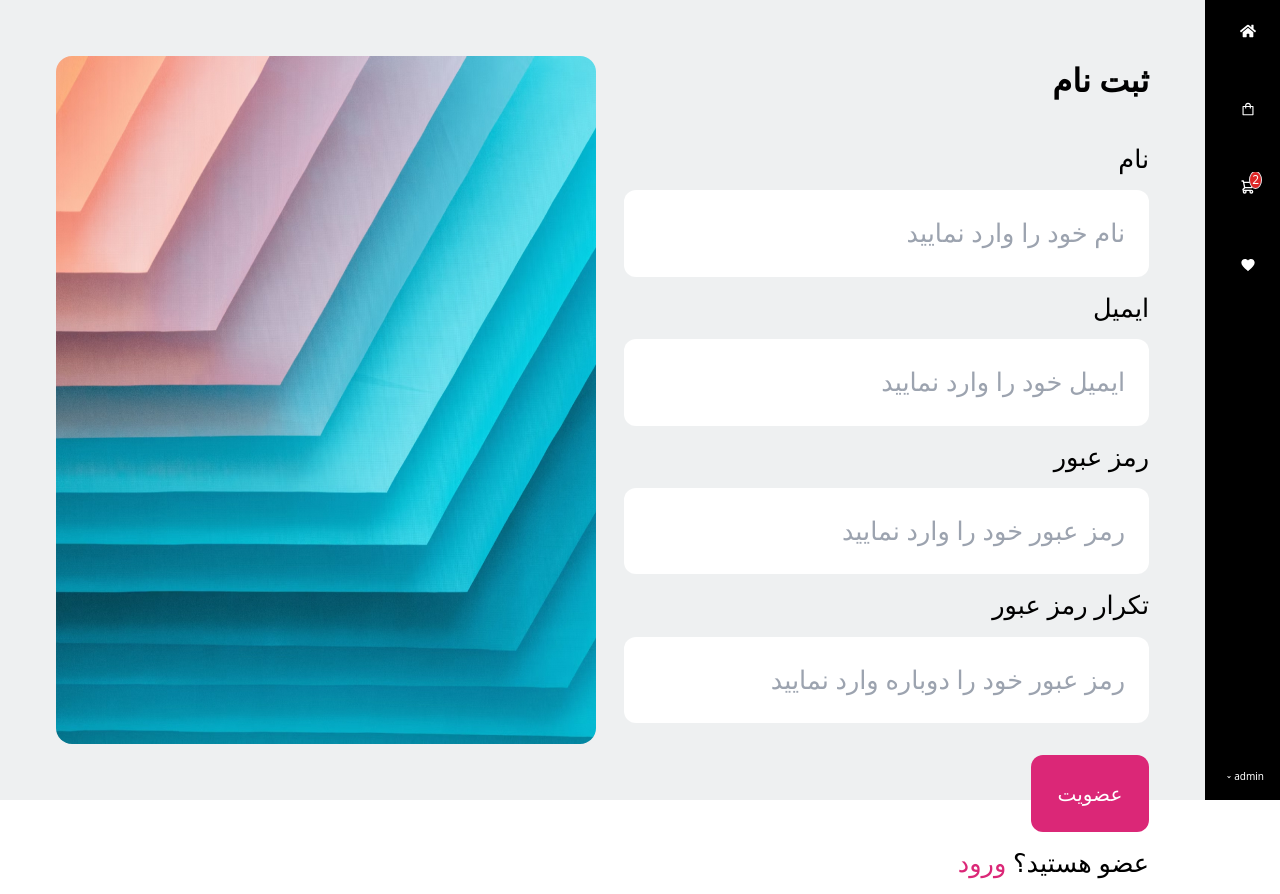
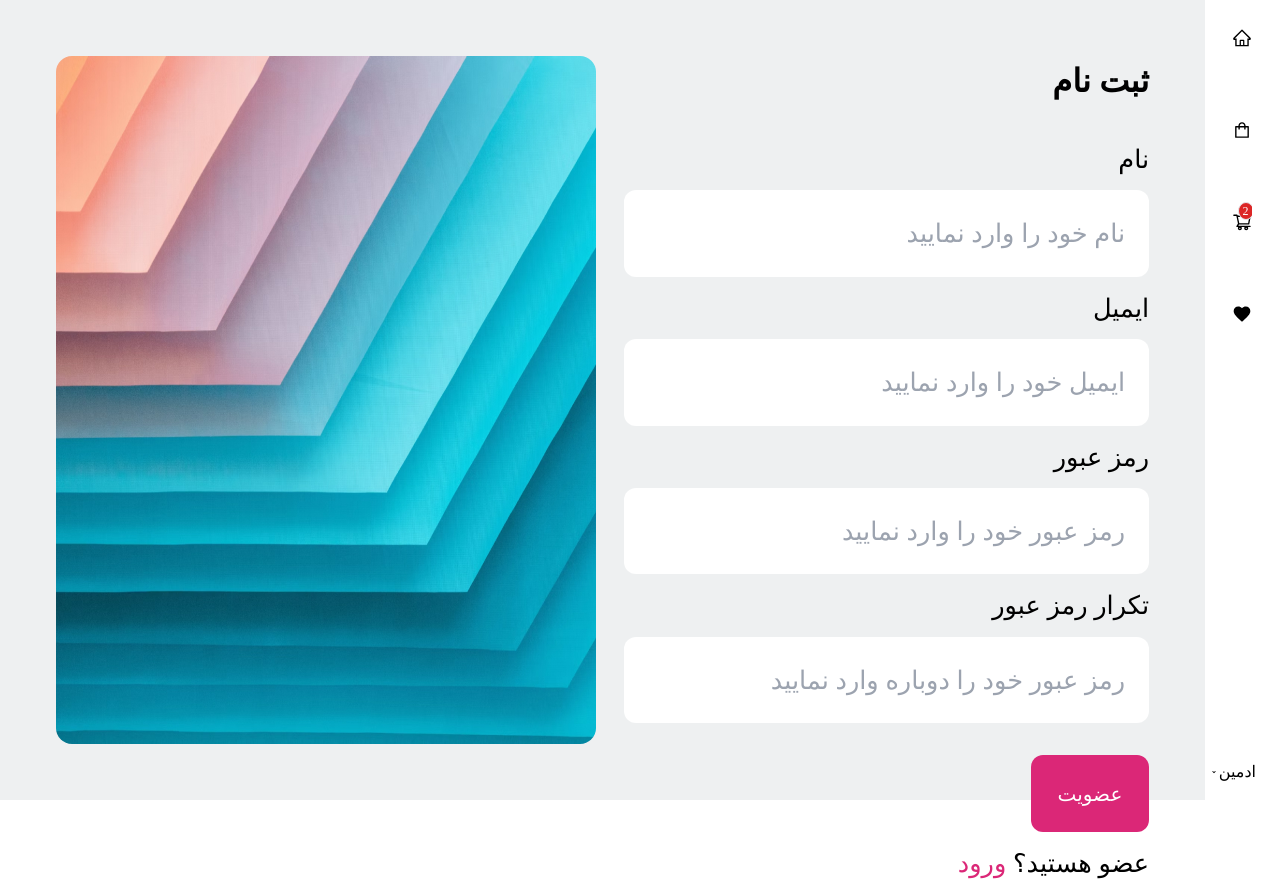
Before and after one commit to mahsanajafii/e-commerce, a React (Vite) app: page /register in a window 1280 px wide. Built offline with nearby package versions, Linux system fonts and the light colour scheme.

Commit message:
edit slidemenu

```diff
--- a/src/components/sidemenu/SideMenu.tsx
+++ b/src/components/sidemenu/SideMenu.tsx
@@ -1,46 +1,46 @@
 import { MdOutlinePersonAddAlt } from "react-icons/md";
-import DarkMode from "./../darkMode/DarkMode";
 import { IoEnterOutline } from "react-icons/io5";
 import { useState } from "react";
-import { FaHome } from "react-icons/fa";
-import { AiOutlineShopping } from "react-icons/ai";
-import { HiOutlineShoppingCart } from "react-icons/hi";
+import {
+  AiOutlineShopping,
+  AiOutlineHome,
+  AiOutlineShoppingCart,
+} from "react-icons/ai";
 import { RiArrowDropDownLine } from "react-icons/ri";
 import { MdFavorite } from "react-icons/md";
-import Sidebar from "./Sidebar";
+import Sidebar from "./slidebar/Sidebar";
 interface SlideListProps {
   icon: JSX.Element;
   name: string;
 }
 const sideMenuitems: SlideListProps[] = [
-  { icon: <FaHome />, name: "home" },
-  { icon: <AiOutlineShopping />, name: "store" },
-  { icon: <HiOutlineShoppingCart />, name: "Shopping cart" },
-  { icon: <MdFavorite />, name: "favorite" },
+  { icon: <AiOutlineHome size={20} />, name: "داشبورد" },
+  { icon: <AiOutlineShopping size={20} />, name: "فروشگاه" },
+  { icon: <AiOutlineShoppingCart size={20} />, name: "سبد خرید" },
+  { icon: <MdFavorite size={20} />, name: "علاقه مندی ها" },
 ];
 
 const SideMenu = () => {
   const [expanded, setExpanded] = useState<boolean>(false);
   const [isLogin] = useState<boolean>(true);
-  const [user] = useState<string>("admin");
+  const [user] = useState<string>("ادمین");
   const [countOfProduct] = useState<number>(2);
 
   return (
-
     <aside
-        className={`h-screen flex justify-between  bg-black text-white flex-col overflow-hidden  transition-all ${
-          expanded ? "w-[360px]" : "w-[80px]"
+      className={`h-screen font-Iran-Yekan flex justify-between  bg-base-menu  text-text-primary  flex-col overflow-hidden  transition-width duration-700 ease-in-out ${
+        expanded ? "w-[22.5rem]" : "w-[5rem]"
       }`}
       onClick={() => setExpanded(!expanded)}
     >
       <nav
-          className={`  overflow-x-hidden transition-all   pt-4 top-[20px] left-[654px]   text-right text-[16px]  flex  flex-col ${
-            expanded ? "w-[328px]" : "w-[80px]"
+        className={`  overflow-hidden justify-between items-center   top-5   text-right  transition-width duration-700 ease-in-out flex  flex-col ${
+          expanded ? "w-[20.5rem]" : "w-[5rem]"
         }`}
       >
         <ul
-            className={`flex flex-col px-4 gap-[48px]  overflow-hidden transition-all  rounded-sm  ${
-              expanded ? "w-[328px]" : "w-[80px]"
+          className={`flex flex-col  gap-12 pt-4  items-center justify-center overflow-hidden transition-width duration-700 ease-in-out  rounded-sm  ${
+            expanded ? "w-[20.5rem]" : "w-[5rem]"
           }`}
         >
           {sideMenuitems.map(
@@ -58,14 +58,9 @@ const SideMenu = () => {
         </ul>
       </nav>
       <div>
-          {expanded ? (
-            <div className=" mr-4 h-2 cursor-pointer mb-14 items-center w-2">
-              <DarkMode />
-            </div>
-          ) : null}
         {isLogin ? (
-            <div className="flex flex-row  justify-start items-center p-4">
-              <p>{user}</p>
+          <div className="flex flex-row  justify-start items-center px-6  pb-4">
+            <p className="text-[1rem] ">{user}</p>
             <button>
               <RiArrowDropDownLine />
             </button>
@@ -73,44 +68,43 @@ const SideMenu = () => {
         ) : (
           <div>
             <div
-                className={`flex pr-6 active:text-[#DB2777] hover:bg-red flex-row overflow-hidden gap-[5px] cursor-pointer h-[42px] items-center ${
-                  expanded ? "w-[328px]" : "w-[80px]"
+              className={`flex px-6  pb-4 active:text-[#DB2777] hover:bg-red flex-row overflow-hidden gap-[.6rem] cursor-pointer h-11 items-center ${
+                expanded ? "w-[20.5rem]" : "w-[5rem]"
               } `}
               onClick={() => setExpanded(!expanded)}
             >
               <span>
-                  <IoEnterOutline />
+                <IoEnterOutline size={20} />
               </span>
               <span
-                  className={`overflow-hidden ${
-                    expanded ? "w-[200px]" : "w-0"
+                className={`overflow-hidden text-[1rem]  transition-width duration-700 ease-in-out ${
+                  expanded ? "w-[20.5rem]" : "w-0"
                 }`}
               >
-                  Enter
+                ورود
               </span>
             </div>
             <div
-                className={`flex px-6  pb-4 active:text-[#DB2777] flex-row overflow-hidden gap-[10px] cursor-pointer h-[42px] items-center ${
-                  expanded ? "w-[328px]" : "w-[80px]"
+              className={`flex px-6  pb-4 active:text-[#DB2777] flex-row transition-width duration-700 ease-in-out overflow-hidden gap-[.6rem] cursor-pointer h-11 items-center ${
+                expanded ? "w-[20.5rem]" : "w-[5rem]"
               } `}
               onClick={() => setExpanded(!expanded)}
             >
               <span>
-                  <MdOutlinePersonAddAlt />
+                <MdOutlinePersonAddAlt size={20} />
               </span>
               <span
-                  className={`overflow-hidden ${
-                    expanded ? "w-[200px]" : "w-0"
+                className={`overflow-hidden text-[1rem]  transition-width duration-700 ease-in-out ${
+                  expanded ? "w-[20.5rem]" : "w-0"
                 }`}
               >
-                  register
+                ثبت نام
               </span>
             </div>
           </div>
         )}
       </div>
     </aside>
-
   );
 };
 export default SideMenu;
--- a/src/components/sidemenu/Sidebar.tsx
+++ /dev/null
@@ -1,39 +0,0 @@
-interface SlideProps {
-  icon: JSX.Element;
-  name: string;
-  expanded: boolean;
-  i: number;
-  countOfProduct: number;
-}
-const Sidebar: React.FC<SlideProps> = ({
-  name,
-  icon,
-  expanded,
-  countOfProduct,
-  i,
-}) => {
-  return (
-    <li
-      className={` flex  active:text-[#DB2777] px-2  hover:bg-[#DB277714] flex-row overflow-hidden rounded-[4px] gap-[5px] cursor-pointer h-full items-center ${
-        expanded ? "w-[328px]" : "w-[24px]"
-      } `}
-    >
-      {countOfProduct !== 0 && i === 2 ? (
-        <div className=" relative inline-block">
-          <span className="top-[-8px] right-[-6px]  text-white border rounded-[50%]  px-0.5 text-xs absolute bg-red-600">
-            {countOfProduct}
-          </span>
-          <span>{icon}</span>
-        </div>
-      ) : (
-        <span>{icon}</span>
-      )}
-
-      <span className={`overflow-hidden ${expanded ? "w-[200px]" : "w-0"}`}>
-        {name}
-      </span>
-    </li>
-  );
-};
-
-export default Sidebar;
--- /dev/null
+++ b/src/components/sidemenu/slidebar/Sidebar.tsx
@@ -0,0 +1,42 @@
+interface SlideProps {
+  icon: JSX.Element;
+  name: string;
+  expanded: boolean;
+  i: number;
+  countOfProduct: number;
+}
+const Sidebar: React.FC<SlideProps> = ({
+  name,
+  icon,
+  expanded,
+  countOfProduct,
+  i,
+}) => {
+  return (
+    <li
+      className={` flex transition-width duration-700   ease-in-out active:text-dark-menu-active-item   hover:bg-[#DB277714] items-center flex-row overflow-hidden rounded-[.25rem] gap-[.6rem] cursor-pointer h-11  ${
+        expanded ? "w-[20.5rem] pr-6" : "w-[1.5rem]"
+      } `}
+    >
+      {countOfProduct !== 0 && i === 2 ? (
+        <div className=" relative inline-block">
+          <span className="top-[-.6rem] right-[-.1rem]  text-white border rounded-[50%]  px-1 text-xs absolute bg-red-600">
+            {countOfProduct}
+          </span>
+          <span>{icon}</span>
+        </div>
+      ) : (
+        <span>{icon}</span>
+      )}
+      <span
+        className={`overflow-hidden transition-width h-5 font-normal leading-5 text-[1rem]  duration-700 ease-in-out ${
+          expanded ? "w-fit" : "w-0"
+        }`}
+      >
+        {name}
+      </span>
+    </li>
+  );
+};
+
+export default Sidebar;
```
Also changed, not shown: 1 other file (tests, documents, lock files or other folders). Lines whose indentation alone changed are shown as unchanged.
